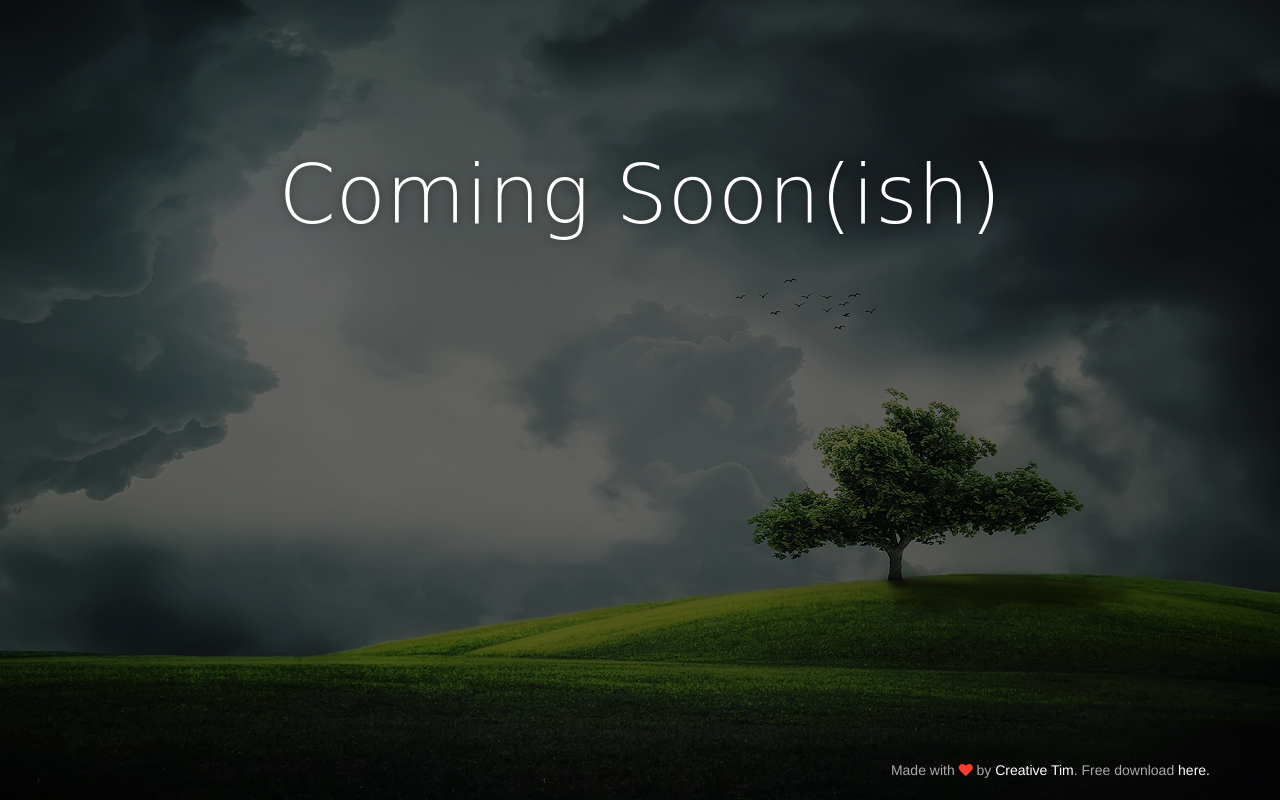
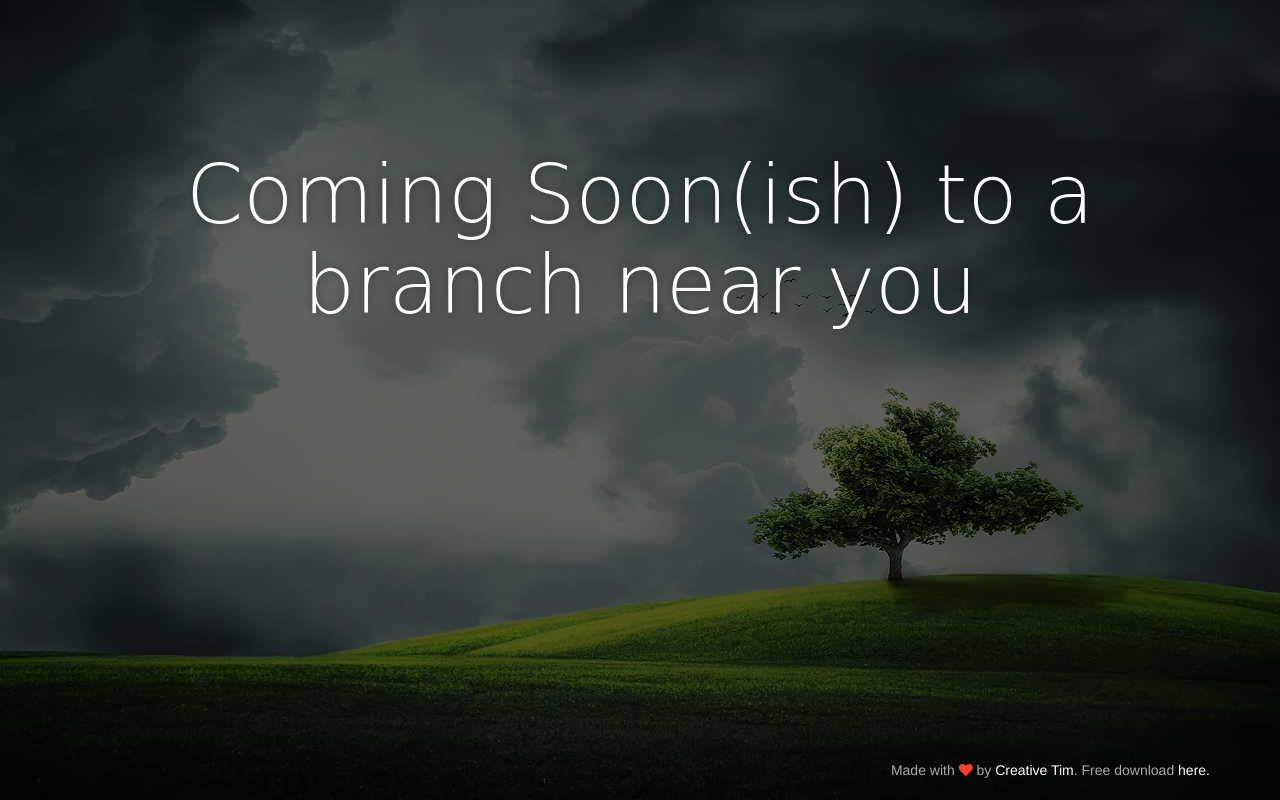
Before and after one commit to DevTreeOps/treeops.dev, a plain HTML site: page index.html in a window 1280 px wide. Drawn offline with Linux system fonts and the light colour scheme; a web font is replaced by a local one.

Commit message:
test workflow

```diff
--- a/index.html
+++ b/index.html
@@ -42,7 +42,7 @@
 
     <div class="container">
         <h1 class="logo cursive">
-            Coming Soon(ish)
+            Coming Soon(ish) to a branch near you
         </h1>
     </div>
     <div class="footer">
```
